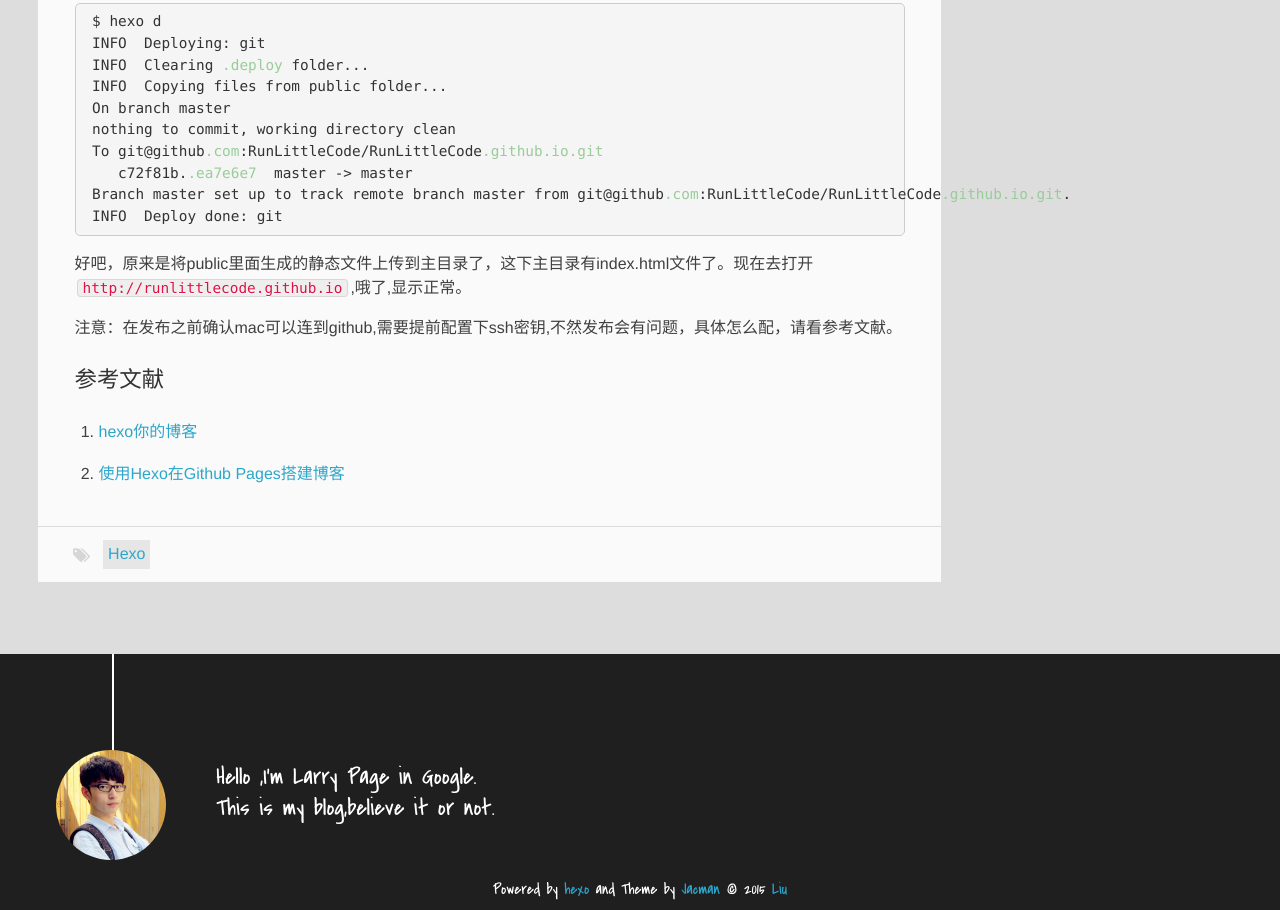
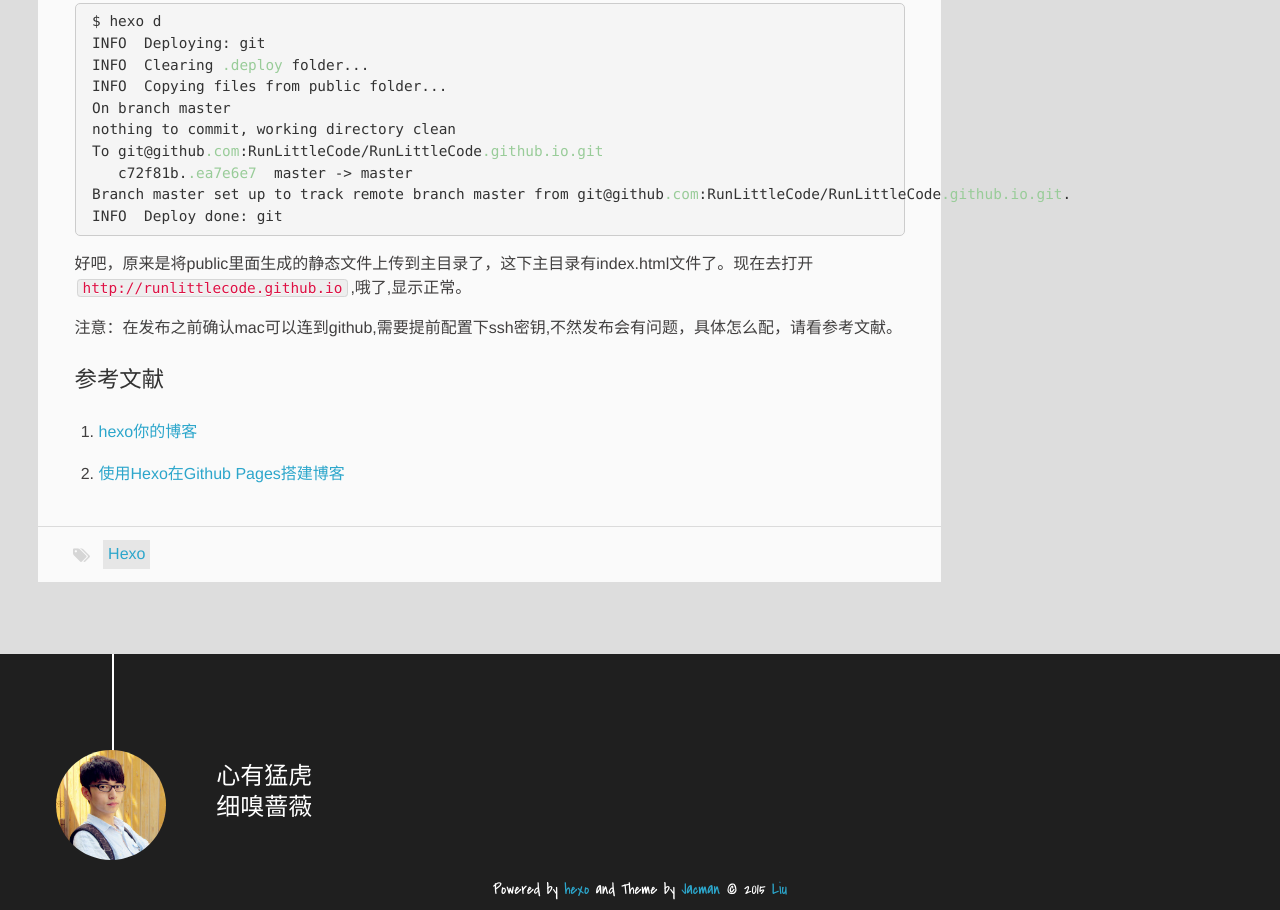
Before and after one commit to RunLittleCode/RunLittleCode.github.io, a plain HTML site: page index.html in a window 1280 px wide. Shown: the part 1227-2137 px from the top of the page. Drawn offline with Linux system fonts and the light colour scheme.

Commit message:
Site updated: 2015-04-22 17:38:43

```diff
--- a/index.html
+++ b/index.html
@@ -232,8 +232,8 @@
 
 
 	<section class="info">
-		<p> Hello ,I&#39;m Larry Page in Google. <br/>
-			This is my blog,believe it or not.</p>
+		<p> 心有猛虎 <br/>
+			细嗅蔷薇</p>
 	</section>
 
 	<div class="social-font" class="clearfix">
```
Also changed, not shown: 2015/04/22/初探Hexo/index.html (+2 -2 lines), archives/2015/04/index.html (+2 -2 lines), archives/2015/index.html (+2 -2 lines), archives/index.html (+2 -2 lines), tags/Hexo/index.html (+2 -2 lines).
